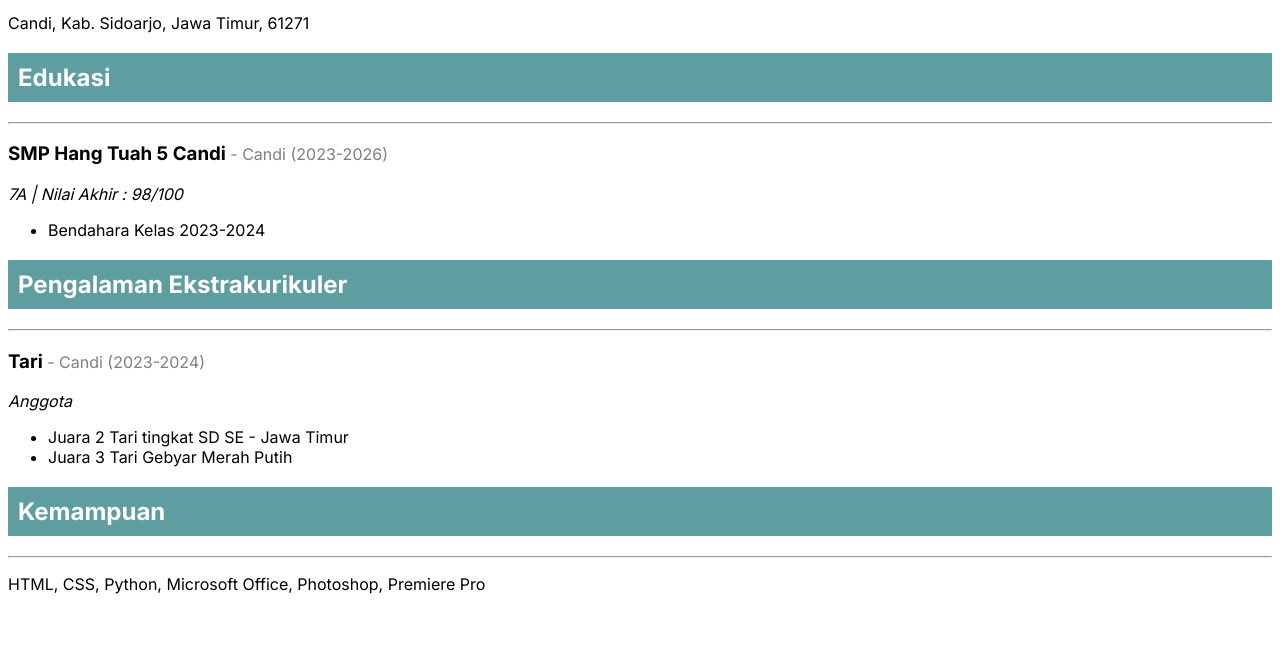
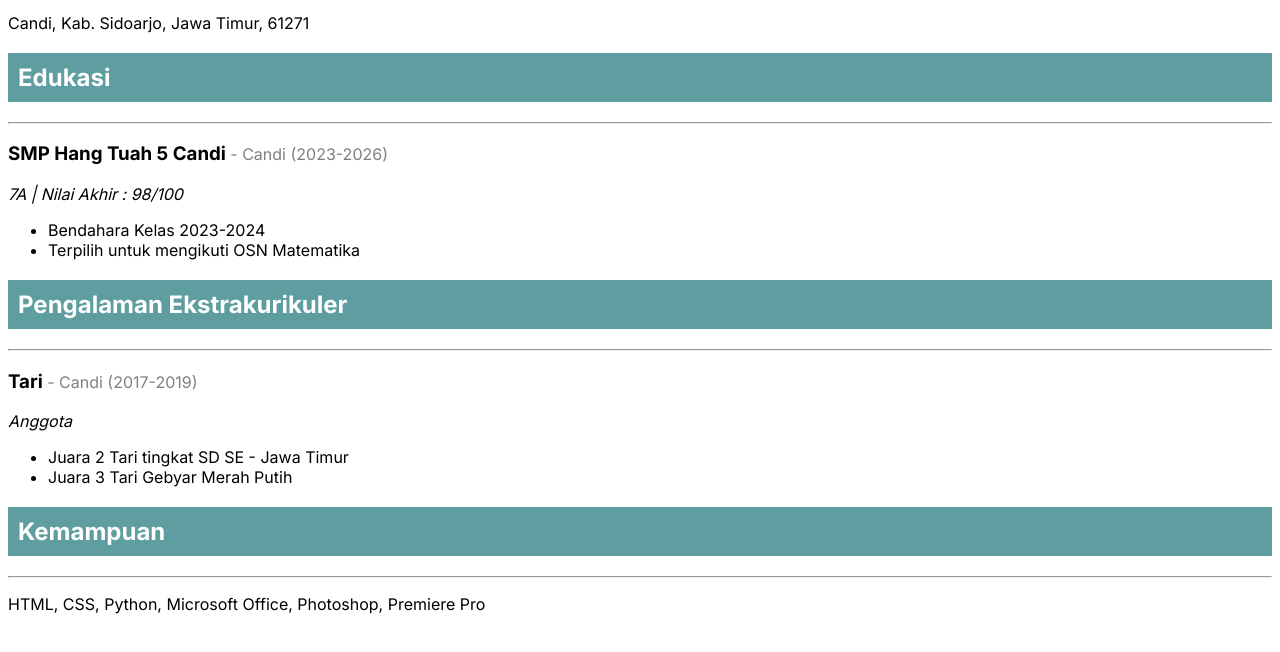
Before and after one commit to felishaptri/felishaptri.github.io, a plain HTML site: page index.html in a window 1280 px wide. Shown: the part 114-766 px from the top of the page. Drawn offline with Linux system fonts and the light colour scheme.

Commit message:
Update index.html

```diff
--- a/index.html
+++ b/index.html
@@ -29,10 +29,11 @@
     <i>7A | Nilai Akhir : 98/100</i>
     <ul>
         <li>Bendahara Kelas 2023-2024</li>
+        <li>Terpilih untuk mengikuti OSN Matematika </li>
     </ul>
     <h2>Pengalaman Ekstrakurikuler</h2>
     <hr>
-    <h3>Tari <span>- Candi (2023-2024)</span></h3>
+    <h3>Tari <span>- Candi (2017-2019)</span></h3>
     <i>Anggota</i>
     <ul>
         <li>Juara 2 Tari tingkat SD SE - Jawa Timur</li>
```
